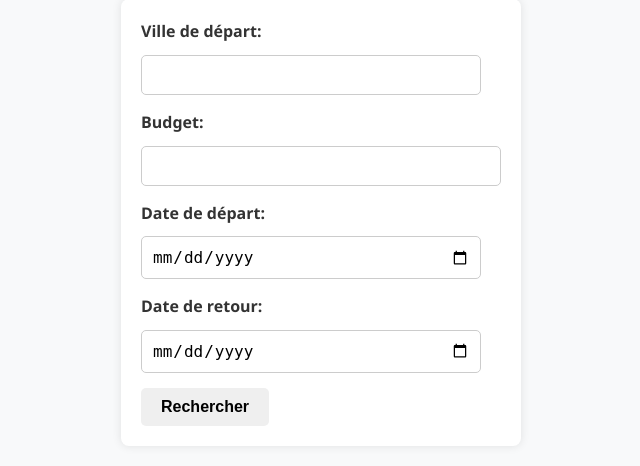
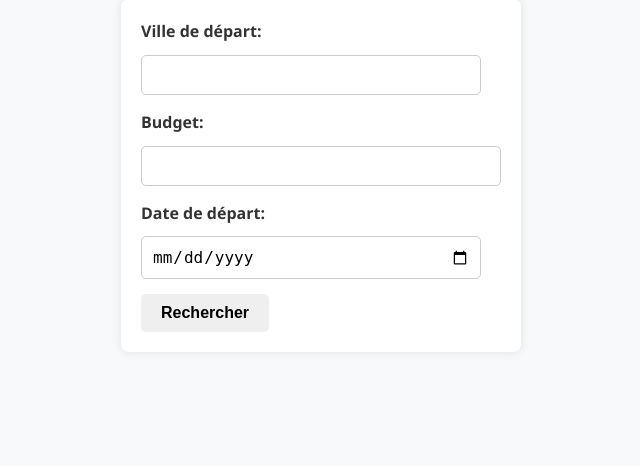
Before and after one commit to AdrianeRuggiero/fastVoyages, a Flask app: template backend/templates/index.html in a window 1280 px wide. Shown: the part 632-1098 px from the top of the page, without its empty margins (319-959 px from the left). After the commit the page ends 950 px from the top, so only its background shows below. Run offline with Flask 3, Linux system fonts and the light colour scheme; the template is opened without the code that fills it, so the values that code supplies are empty.

Commit message:
👌 IMPROVE: 📦 modifies index template

```diff
--- a/backend/templates/index.html
+++ b/backend/templates/index.html
@@ -26,8 +26,6 @@
         <input type="number" name="budget"><br>
         <label>Date de départ:</label>
         <input type="date" name="departure_date"><br>
-        <label>Date de retour:</label>
-        <input type="date" name="return_date"><br>
         <button type="submit">Rechercher</button>
     </form>
 </body>
```
